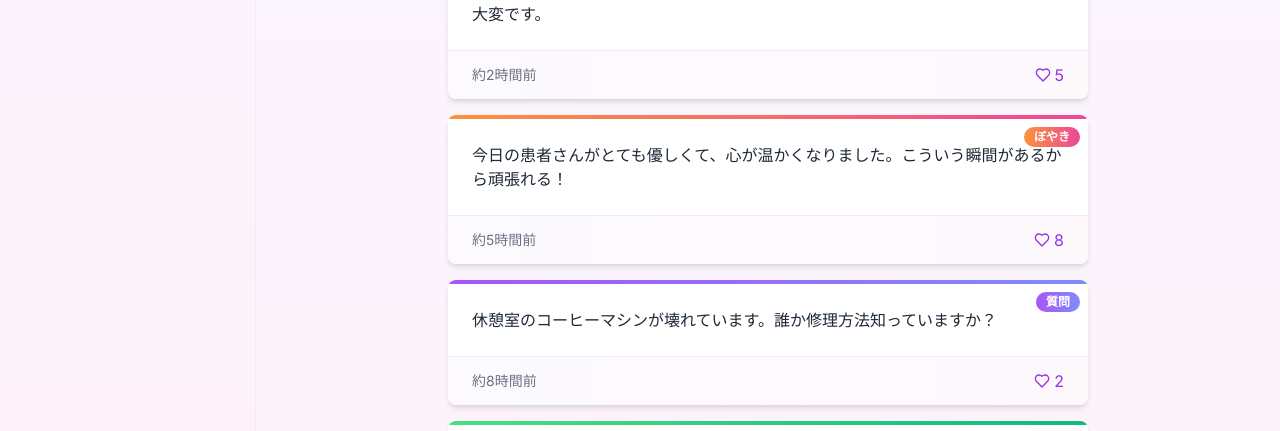
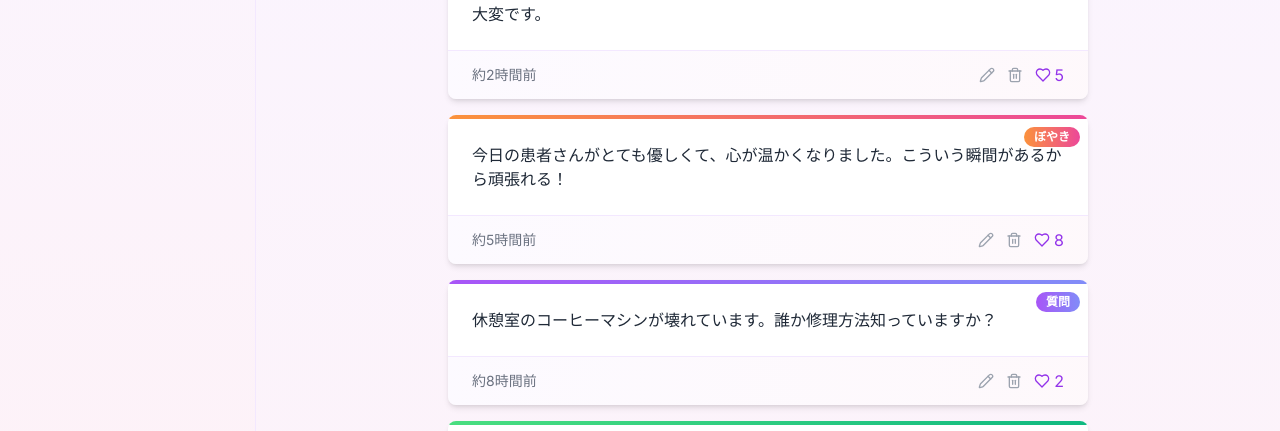
Before and after one commit to tcydig/anonymous-suggestion-app, a Next.js app: page /list in a window 1280 px wide. Shown: the part 322-753 px from the top of the page. Built offline with nearby package versions, Linux system fonts and the light colour scheme.

Commit message:
#0 編集/削除機能追加

```diff
--- a/app/page.tsx
+++ b/app/page.tsx
@@ -91,6 +91,14 @@ export default function Home() {
 
   const handleLike = (id: string) => {
     setPosts(posts.map((post) => (post.id === id ? { ...post, likes: post.likes + 1 } : post)))
+  }
+
+  const handleDelete = (id: string) => {
+    setPosts(posts.filter((post) => post.id !== id))
+  }
+
+  const handleEdit = (id: string, newContent: string) => {
+    setPosts(posts.map((post) => (post.id === id ? { ...post, content: newContent } : post)))
   }
 
   // Remove the handleReaction function
@@ -234,7 +242,7 @@ export default function Home() {
                   exit={{ y: -20, opacity: 0 }}
                   transition={{ delay: index * 0.05, duration: 0.3 }}
                 >
-                  <PostItem post={post} onLike={handleLike} />
+                  <PostItem post={post} onLike={handleLike} onDelete={handleDelete} onEdit={handleEdit} />
                 </motion.div>
               ))
             )}
--- a/components/post-item.tsx
+++ b/components/post-item.tsx
@@ -2,11 +2,12 @@
 
 import { useState } from "react"
 import { Card, CardContent, CardFooter } from "@/components/ui/card"
-import { Heart } from "lucide-react"
+import { Heart, Trash2, Pencil, Check, X } from "lucide-react"
 import { formatDistanceToNow } from "date-fns"
 import { ja } from "date-fns/locale"
 import { Tooltip, TooltipContent, TooltipProvider, TooltipTrigger } from "@/components/ui/tooltip"
 import { Badge } from "@/components/ui/badge"
+import { Textarea } from "@/components/ui/textarea"
 
 // Update the Post type definition
 type Post = {
@@ -21,6 +22,8 @@ type Post = {
 interface PostItemProps {
   post: Post
   onLike: (id: string) => void
+  onDelete: (id: string) => void
+  onEdit: (id: string, newContent: string) => void
 }
 
 // Helper function to get gradient based on category
@@ -40,15 +43,35 @@ const getCategoryGradient = (category: string) => {
 }
 
 // Remove the onReaction and reactions props from the function parameters
-export default function PostItem({ post, onLike }: PostItemProps) {
+export default function PostItem({ post, onLike, onDelete, onEdit }: PostItemProps) {
   const [liked, setLiked] = useState(false)
   const [isHovered, setIsHovered] = useState(false)
+  const [isEditing, setIsEditing] = useState(false)
+  const [editedContent, setEditedContent] = useState(post.content)
 
   const handleLike = () => {
     if (!liked) {
       onLike(post.id)
       setLiked(true)
     }
+  }
+
+  const handleDelete = () => {
+    onDelete(post.id)
+  }
+
+  const handleEdit = () => {
+    setIsEditing(true)
+  }
+
+  const handleSave = () => {
+    onEdit(post.id, editedContent)
+    setIsEditing(false)
+  }
+
+  const handleCancel = () => {
+    setEditedContent(post.content)
+    setIsEditing(false)
   }
 
   const categoryGradient = getCategoryGradient(post.category)
@@ -67,7 +90,31 @@ export default function PostItem({ post, onLike }: PostItemProps) {
           {post.category}
         </Badge>
 
-        <p className="whitespace-pre-wrap text-gray-800">{post.content}</p>
+        {isEditing ? (
+          <div className="space-y-2">
+            <Textarea
+              value={editedContent}
+              onChange={(e) => setEditedContent(e.target.value)}
+              className="min-h-32 border-purple-200 focus:border-purple-300 focus:ring-purple-300 bg-white/80 backdrop-blur-sm rounded-xl text-gray-700"
+            />
+            <div className="flex justify-end gap-2">
+              <button
+                onClick={handleCancel}
+                className="p-1 text-gray-500 hover:text-gray-700 transition-colors"
+              >
+                <X className="h-4 w-4" />
+              </button>
+              <button
+                onClick={handleSave}
+                className="p-1 text-purple-600 hover:text-purple-700 transition-colors"
+              >
+                <Check className="h-4 w-4" />
+              </button>
+            </div>
+          </div>
+        ) : (
+          <p className="whitespace-pre-wrap text-gray-800">{post.content}</p>
+        )}
       </CardContent>
 
       <CardFooter className="flex justify-between items-center border-t border-purple-100 py-3 bg-gradient-to-r from-purple-50/50 to-pink-50/50">
@@ -76,6 +123,42 @@ export default function PostItem({ post, onLike }: PostItemProps) {
         </span>
 
         <div className="flex items-center gap-3">
+          {/* Edit button */}
+          <TooltipProvider>
+            <Tooltip>
+              <TooltipTrigger asChild>
+                <button
+                  onClick={handleEdit}
+                  className="text-gray-400 hover:text-purple-500 transition-colors"
+                  disabled={isEditing}
+                >
+                  <Pencil className="h-4 w-4" />
+                </button>
+              </TooltipTrigger>
+              <TooltipContent>
+                <p>編集</p>
+              </TooltipContent>
+            </Tooltip>
+          </TooltipProvider>
+
+          {/* Delete button */}
+          <TooltipProvider>
+            <Tooltip>
+              <TooltipTrigger asChild>
+                <button
+                  onClick={handleDelete}
+                  className="text-gray-400 hover:text-red-500 transition-colors"
+                  disabled={isEditing}
+                >
+                  <Trash2 className="h-4 w-4" />
+                </button>
+              </TooltipTrigger>
+              <TooltipContent>
+                <p>削除</p>
+              </TooltipContent>
+            </Tooltip>
+          </TooltipProvider>
+
           {/* Like button */}
           <TooltipProvider>
             <Tooltip>
@@ -85,7 +168,7 @@ export default function PostItem({ post, onLike }: PostItemProps) {
                   className={`flex items-center gap-1 ${
                     liked ? "text-pink-600" : "text-purple-600 hover:text-pink-600"
                   } transition-colors`}
-                  disabled={liked}
+                  disabled={liked || isEditing}
                 >
                   <Heart className={`h-4 w-4 transition-all ${liked ? "fill-pink-600 scale-110" : ""}`} />
                   <span>{post.likes}</span>
```
